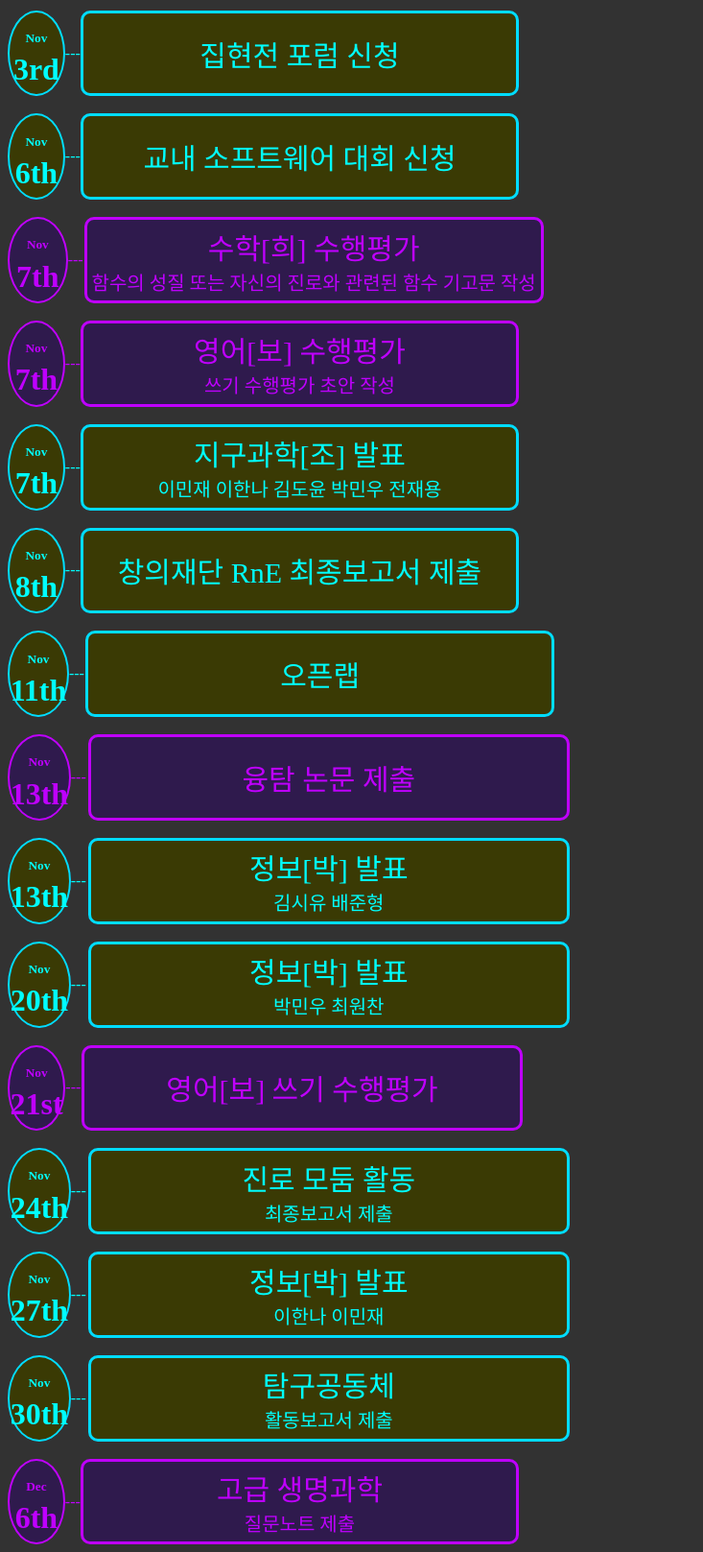
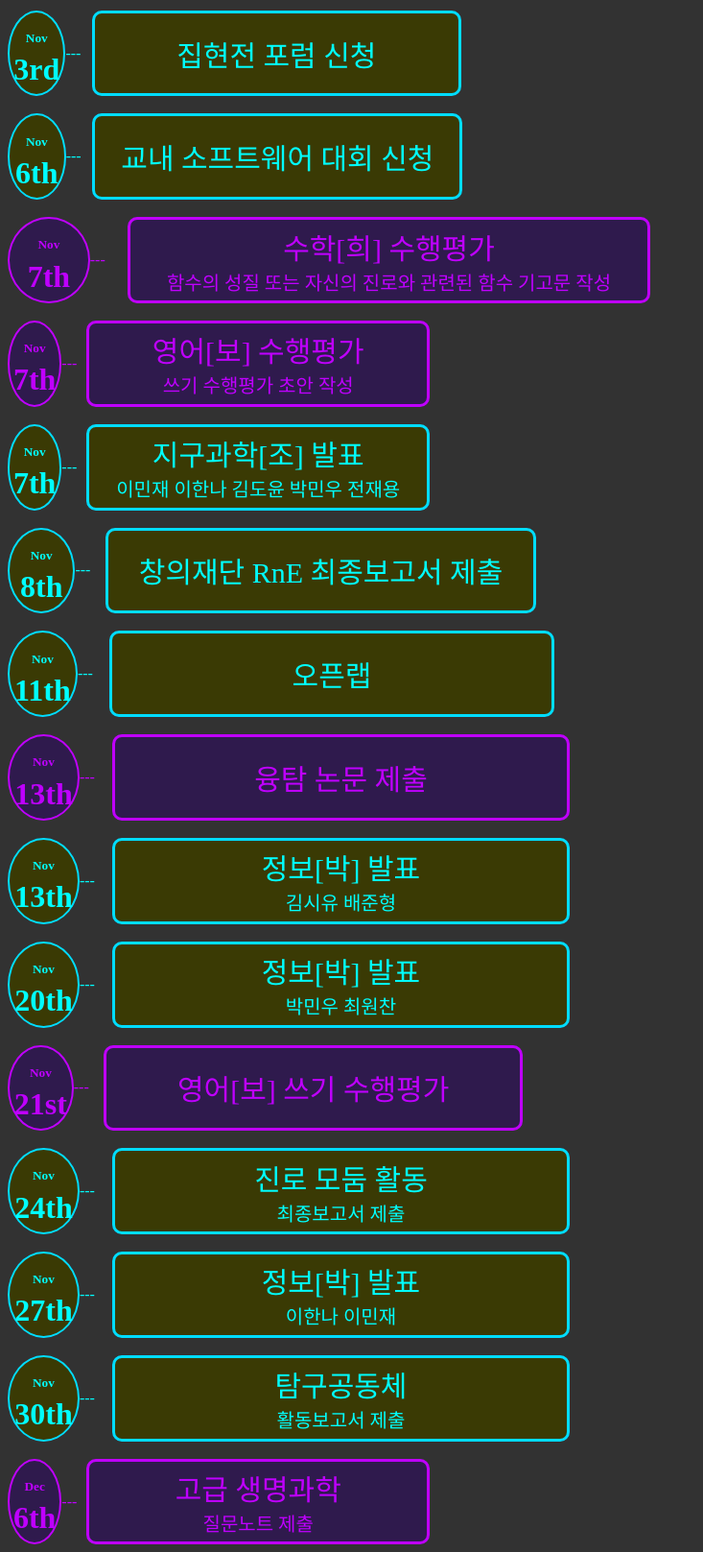
Before and after one commit to wonchan9181/class4_calender, a plain HTML site: page index.html in a window 1280 px wide. Shown: the part 776-2393 px from the top of the page at 96% size, without its empty margins (0-733 px from the left). Drawn offline with Linux system fonts and the light colour scheme.

Commit message:
Add files via upload

```diff
--- a/index.html
+++ b/index.html
@@ -12,139 +12,139 @@
     <div style="border-radius: 50%; text-align: center; background-color: rgba(58, 58, 4); border: 2px solid rgb(0, 221, 255); width: 11%; height: 70px; vertical-align: top; line-height: 10px; color: aqua; display: table-cell;">
         <h5>Oct</h5><h1>23rd</h1>
     </div>
-    <div style="display: table-cell; vertical-align: middle; color: aqua; width: 3%;">---</div>
-    <div style="background-color: rgba(58, 58, 4); display: table-cell; border-radius: 10px 10px 10px 10px/10px 10px 10px 10px;height: 70px; width: 84%; border: 3px solid rgb(0, 221, 255); color: aqua; vertical-align: middle; text-align: center; font-size: 40px;">출국</div>
+    <div style="display: table-cell; vertical-align: middle; color: aqua; width: 5%;">---</div>
+    <div style="background-color: rgba(58, 58, 4); display: table-cell; border-radius: 10px 10px 10px 10px/10px 10px 10px 10px;height: 70px; width: 70%; border: 3px solid rgb(0, 221, 255); color: aqua; vertical-align: middle; text-align: center; font-size: 40px;">출국</div>
 <br>
     <div style="border-radius: 50%; text-align: center; background-color: rgba(58, 58, 4); border: 2px solid rgb(0, 221, 255); width: 11%; height: 70px; vertical-align: top; line-height: 10px; color: aqua; display: table-cell;">
         <h5>Oct</h5><h1>31th</h1>
     </div>
-    <div style="display: table-cell; vertical-align: middle; color: aqua; width: 3%;">---</div>
-    <div style="background-color: rgba(58, 58, 4); display: table-cell; border-radius: 10px 10px 10px 10px/10px 10px 10px 10px;height: 70px; width: 84%; border: 3px solid rgb(0, 221, 255); color: aqua; vertical-align: middle; text-align: center; font-size: 40px;">귀국</div>
+    <div style="display: table-cell; vertical-align: middle; color: aqua; width: 5%;">---</div>
+    <div style="background-color: rgba(58, 58, 4); display: table-cell; border-radius: 10px 10px 10px 10px/10px 10px 10px 10px;height: 70px; width: 70%; border: 3px solid rgb(0, 221, 255); color: aqua; vertical-align: middle; text-align: center; font-size: 40px;">귀국</div>
 <br>
     <div style="border-radius: 50%; text-align: center; background-color: rgb(47, 26, 77); border: 2px solid rgb(191, 0, 255); width: 11%; height: 70px; vertical-align: top; line-height: 10px; color: rgb(191, 0, 255); display: table-cell;">
         <h5>Nov</h5><h1>1st</h1>
     </div>
-    <div style="display: table-cell; vertical-align: middle; color: rgb(191, 0, 255);width: 3%;">---</div>
-    <div style="background-color: rgb(47, 26, 77); display: table-cell; border-radius: 10px 10px 10px 10px/10px 10px 10px 10px;height: 70px; width: 84%; border: 3px solid rgb(191, 0, 255); color: rgb(191, 0, 255); vertical-align: middle; text-align: center; font-size: 30px;">국어 수행평가<br><div style="font-size: 20px;">노래 가사 문학적으로 해석하기</div></div>
+    <div style="display: table-cell; vertical-align: middle; color: rgb(191, 0, 255);width: 5%;">---</div>
+    <div style="background-color: rgb(47, 26, 77); display: table-cell; border-radius: 10px 10px 10px 10px/10px 10px 10px 10px;height: 70px; width: 70%; border: 3px solid rgb(191, 0, 255); color: rgb(191, 0, 255); vertical-align: middle; text-align: center; font-size: 30px;">국어 수행평가<br><div style="font-size: 20px;">노래 가사 문학적으로 해석하기</div></div>
 <br>
     <div style="border-radius: 50%; text-align: center; background-color: rgba(58, 58, 4); border: 2px solid rgb(0, 221, 255); width: 11%; height: 70px; vertical-align: top; line-height: 10px; color: aqua; display: table-cell;">
         <h5>Nov</h5><h1>1st</h1>
     </div>
-    <div style="display: table-cell; vertical-align: middle; color: aqua; width: 3%;">---</div>
-    <div style="background-color: rgba(58, 58, 4); display: table-cell; border-radius: 10px 10px 10px 10px/10px 10px 10px 10px;height: 70px; width: 84%; border: 3px solid rgb(0, 221, 255); color: aqua; vertical-align: middle; text-align: center; font-size: 30px;">진로 신문 기사 발표</div>
+    <div style="display: table-cell; vertical-align: middle; color: aqua; width: 5%;">---</div>
+    <div style="background-color: rgba(58, 58, 4); display: table-cell; border-radius: 10px 10px 10px 10px/10px 10px 10px 10px;height: 70px; width: 70%; border: 3px solid rgb(0, 221, 255); color: aqua; vertical-align: middle; text-align: center; font-size: 30px;">진로 신문 기사 발표</div>
 <br>
     <div style="border-radius: 50%; text-align: center; background-color: rgb(47, 26, 77); border: 2px solid rgb(191, 0, 255); width: 11%; height: 70px; vertical-align: top; line-height: 10px; color: rgb(191, 0, 255); display: table-cell;">
         <h5>Nov</h5><h1>2nd</h1>
     </div>
-    <div style="display: table-cell; vertical-align: middle; color: rgb(191, 0, 255);width: 3%;">---</div>
-    <div style="background-color: rgb(47, 26, 77); display: table-cell; border-radius: 10px 10px 10px 10px/10px 10px 10px 10px;height: 70px; width: 84%; border: 3px solid rgb(191, 0, 255); color: rgb(191, 0, 255); vertical-align: middle; text-align: center; font-size: 30px;">수학[영] 수행평가<br><div style="font-size: 20px;">실생활에 사용되는 여러가지 함수 발표</div></div>
+    <div style="display: table-cell; vertical-align: middle; color: rgb(191, 0, 255);width: 5%;">---</div>
+    <div style="background-color: rgb(47, 26, 77); display: table-cell; border-radius: 10px 10px 10px 10px/10px 10px 10px 10px;height: 70px; width: 70%; border: 3px solid rgb(191, 0, 255); color: rgb(191, 0, 255); vertical-align: middle; text-align: center; font-size: 30px;">수학[영] 수행평가<br><div style="font-size: 20px;">실생활에 사용되는 여러가지 함수 발표</div></div>
 <br>
     <div style="border-radius: 50%; text-align: center; background-color: rgb(47, 26, 77); border: 2px solid rgb(191, 0, 255); width: 11%; height: 70px; vertical-align: top; line-height: 10px; color: rgb(191, 0, 255); display: table-cell;">
         <h5>Nov</h5><h1>3rd</h1>
     </div>
-    <div style="display: table-cell; vertical-align: middle; color: rgb(191, 0, 255);width: 3%;">---</div>
-    <div style="background-color: rgb(47, 26, 77); display: table-cell; border-radius: 10px 10px 10px 10px/10px 10px 10px 10px;height: 70px; width: 84%; border: 3px solid rgb(191, 0, 255); color: rgb(191, 0, 255); vertical-align: middle; text-align: center; font-size: 30px;">수학[소] 수행평가<br><div style="font-size: 20px;">실생활에 사용되는 여러가지 수열 발표</div></div>
+    <div style="display: table-cell; vertical-align: middle; color: rgb(191, 0, 255);width: 5%;">---</div>
+    <div style="background-color: rgb(47, 26, 77); display: table-cell; border-radius: 10px 10px 10px 10px/10px 10px 10px 10px;height: 70px; width: 70%; border: 3px solid rgb(191, 0, 255); color: rgb(191, 0, 255); vertical-align: middle; text-align: center; font-size: 30px;">수학[소] 수행평가<br><div style="font-size: 20px;">실생활에 사용되는 여러가지 수열 발표</div></div>
 <br>
     <div style="border-radius: 50%; text-align: center; background-color: rgba(58, 58, 4); border: 2px solid rgb(0, 221, 255); width: 11%; height: 70px; vertical-align: top; line-height: 10px; color: aqua; display: table-cell;">
         <h5>Nov</h5><h1>3rd</h1>
     </div>
-    <div style="display: table-cell; vertical-align: middle; color: aqua; width: 3%;">---</div>
-    <div style="background-color: rgba(58, 58, 4); display: table-cell; border-radius: 10px 10px 10px 10px/10px 10px 10px 10px;height: 70px; width: 84%; border: 3px solid rgb(0, 221, 255); color: aqua; vertical-align: middle; text-align: center; font-size: 30px;">집현전 포럼 신청</div>
+    <div style="display: table-cell; vertical-align: middle; color: aqua; width: 5%;">---</div>
+    <div style="background-color: rgba(58, 58, 4); display: table-cell; border-radius: 10px 10px 10px 10px/10px 10px 10px 10px;height: 70px; width: 70%; border: 3px solid rgb(0, 221, 255); color: aqua; vertical-align: middle; text-align: center; font-size: 30px;">집현전 포럼 신청</div>
 <br>
     <div style="border-radius: 50%; text-align: center; background-color: rgba(58, 58, 4); border: 2px solid rgb(0, 221, 255); width: 11%; height: 70px; vertical-align: top; line-height: 10px; color: aqua; display: table-cell;">
         <h5>Nov</h5><h1>6th</h1>
     </div>
-    <div style="display: table-cell; vertical-align: middle; color: aqua; width: 3%;">---</div>
-    <div style="background-color: rgba(58, 58, 4); display: table-cell; border-radius: 10px 10px 10px 10px/10px 10px 10px 10px;height: 70px; width: 84%; border: 3px solid rgb(0, 221, 255); color: aqua; vertical-align: middle; text-align: center; font-size: 30px;">교내 소프트웨어 대회 신청</div>
+    <div style="display: table-cell; vertical-align: middle; color: aqua; width: 5%;">---</div>
+    <div style="background-color: rgba(58, 58, 4); display: table-cell; border-radius: 10px 10px 10px 10px/10px 10px 10px 10px;height: 70px; width: 70%; border: 3px solid rgb(0, 221, 255); color: aqua; vertical-align: middle; text-align: center; font-size: 30px;">교내 소프트웨어 대회 신청</div>
 
 <br>
     <div style="border-radius: 50%; text-align: center; background-color: rgb(47, 26, 77); border: 2px solid rgb(191, 0, 255); width: 11%; height: 70px; vertical-align: top; line-height: 10px; color: rgb(191, 0, 255); display: table-cell;">
         <h5>Nov</h5><h1>7th</h1>
     </div>
-    <div style="display: table-cell; vertical-align: middle; color: rgb(191, 0, 255);width: 3%;">---</div>
-    <div style="background-color: rgb(47, 26, 77); display: table-cell; border-radius: 10px 10px 10px 10px/10px 10px 10px 10px;height: 70px; width: 84%; border: 3px solid rgb(191, 0, 255); color: rgb(191, 0, 255); vertical-align: middle; text-align: center; font-size: 30px;">수학[희] 수행평가<br><div style="font-size: 20px;">함수의 성질 또는 자신의 진로와 관련된 함수 기고문 작성</div></div>
+    <div style="display: table-cell; vertical-align: middle; color: rgb(191, 0, 255);width: 5%;">---</div>
+    <div style="background-color: rgb(47, 26, 77); display: table-cell; border-radius: 10px 10px 10px 10px/10px 10px 10px 10px;height: 70px; width: 70%; border: 3px solid rgb(191, 0, 255); color: rgb(191, 0, 255); vertical-align: middle; text-align: center; font-size: 30px;">수학[희] 수행평가<br><div style="font-size: 20px;">함수의 성질 또는 자신의 진로와 관련된 함수 기고문 작성</div></div>
 
 <br>
     <div style="border-radius: 50%; text-align: center; background-color: rgb(47, 26, 77); border: 2px solid rgb(191, 0, 255); width: 11%; height: 70px; vertical-align: top; line-height: 10px; color: rgb(191, 0, 255); display: table-cell;">
         <h5>Nov</h5><h1>7th</h1>
     </div>
-    <div style="display: table-cell; vertical-align: middle; color: rgb(191, 0, 255);width: 3%;">---</div>
-    <div style="background-color: rgb(47, 26, 77); display: table-cell; border-radius: 10px 10px 10px 10px/10px 10px 10px 10px;height: 70px; width: 84%; border: 3px solid rgb(191, 0, 255); color: rgb(191, 0, 255); vertical-align: middle; text-align: center; font-size: 30px;">영어[보] 수행평가<br><div style="font-size: 20px;">쓰기 수행평가 초안 작성</div></div>
+    <div style="display: table-cell; vertical-align: middle; color: rgb(191, 0, 255);width: 5%;">---</div>
+    <div style="background-color: rgb(47, 26, 77); display: table-cell; border-radius: 10px 10px 10px 10px/10px 10px 10px 10px;height: 70px; width: 70%; border: 3px solid rgb(191, 0, 255); color: rgb(191, 0, 255); vertical-align: middle; text-align: center; font-size: 30px;">영어[보] 수행평가<br><div style="font-size: 20px;">쓰기 수행평가 초안 작성</div></div>
 
 <br>
     <div style="border-radius: 50%; text-align: center; background-color: rgba(58, 58, 4); border: 2px solid rgb(0, 221, 255); width: 11%; height: 70px; vertical-align: top; line-height: 10px; color: aqua; display: table-cell;">
         <h5>Nov</h5><h1>7th</h1>
     </div>
-    <div style="display: table-cell; vertical-align: middle; color: aqua; width: 3%;">---</div>
-    <div style="background-color: rgba(58, 58, 4); display: table-cell; border-radius: 10px 10px 10px 10px/10px 10px 10px 10px;height: 70px; width: 84%; border: 3px solid rgb(0, 221, 255); color: aqua; vertical-align: middle; text-align: center; font-size: 30px;">지구과학[조] 발표<br><div style="font-size: 20px;">이민재 이한나 김도윤 박민우 전재용</div></div>
+    <div style="display: table-cell; vertical-align: middle; color: aqua; width: 5%;">---</div>
+    <div style="background-color: rgba(58, 58, 4); display: table-cell; border-radius: 10px 10px 10px 10px/10px 10px 10px 10px;height: 70px; width: 70%; border: 3px solid rgb(0, 221, 255); color: aqua; vertical-align: middle; text-align: center; font-size: 30px;">지구과학[조] 발표<br><div style="font-size: 20px;">이민재 이한나 김도윤 박민우 전재용</div></div>
 
 <br>
     <div style="border-radius: 50%; text-align: center; background-color: rgba(58, 58, 4); border: 2px solid rgb(0, 221, 255); width: 11%; height: 70px; vertical-align: top; line-height: 10px; color: aqua; display: table-cell;">
         <h5>Nov</h5><h1>8th</h1>
     </div>
-    <div style="display: table-cell; vertical-align: middle; color: aqua; width: 3%;">---</div>
-    <div style="background-color: rgba(58, 58, 4); display: table-cell; border-radius: 10px 10px 10px 10px/10px 10px 10px 10px;height: 70px; width: 84%; border: 3px solid rgb(0, 221, 255); color: aqua; vertical-align: middle; text-align: center; font-size: 30px;">창의재단 RnE 최종보고서 제출</div></div>
+    <div style="display: table-cell; vertical-align: middle; color: aqua; width: 5%;">---</div>
+    <div style="background-color: rgba(58, 58, 4); display: table-cell; border-radius: 10px 10px 10px 10px/10px 10px 10px 10px;height: 70px; width: 70%; border: 3px solid rgb(0, 221, 255); color: aqua; vertical-align: middle; text-align: center; font-size: 30px;">창의재단 RnE 최종보고서 제출</div></div>
 <br>
     <div style="border-radius: 50%; text-align: center; background-color: rgba(58, 58, 4); border: 2px solid rgb(0, 221, 255); width: 11%; height: 70px; vertical-align: top; line-height: 10px; color: aqua; display: table-cell;">
         <h5>Nov</h5><h1>11th</h1>
     </div>
-    <div style="display: table-cell; vertical-align: middle; color: aqua; width: 3%;">---</div>
-    <div style="background-color: rgba(58, 58, 4); display: table-cell; border-radius: 10px 10px 10px 10px/10px 10px 10px 10px;height: 70px; width: 84%; border: 3px solid rgb(0, 221, 255); color: aqua; vertical-align: middle; text-align: center; font-size: 30px;">오픈랩</div></div>
+    <div style="display: table-cell; vertical-align: middle; color: aqua; width: 5%;">---</div>
+    <div style="background-color: rgba(58, 58, 4); display: table-cell; border-radius: 10px 10px 10px 10px/10px 10px 10px 10px;height: 70px; width: 70%; border: 3px solid rgb(0, 221, 255); color: aqua; vertical-align: middle; text-align: center; font-size: 30px;">오픈랩</div></div>
     <br>
     <div style="border-radius: 50%; text-align: center; background-color: rgb(47, 26, 77); border: 2px solid rgb(191, 0, 255); width: 11%; height: 70px; vertical-align: top; line-height: 10px; color: rgb(191, 0, 255); display: table-cell;">
         <h5>Nov</h5><h1>13th</h1>
     </div>
-    <div style="display: table-cell; vertical-align: middle; color: rgb(191, 0, 255);width: 3%;">---</div>
-    <div style="background-color: rgb(47, 26, 77); display: table-cell; border-radius: 10px 10px 10px 10px/10px 10px 10px 10px;height: 70px; width: 84%; border: 3px solid rgb(191, 0, 255); color: rgb(191, 0, 255); vertical-align: middle; text-align: center; font-size: 30px;">융탐 논문 제출</div></div>
+    <div style="display: table-cell; vertical-align: middle; color: rgb(191, 0, 255);width: 5%;">---</div>
+    <div style="background-color: rgb(47, 26, 77); display: table-cell; border-radius: 10px 10px 10px 10px/10px 10px 10px 10px;height: 70px; width: 70%; border: 3px solid rgb(191, 0, 255); color: rgb(191, 0, 255); vertical-align: middle; text-align: center; font-size: 30px;">융탐 논문 제출</div></div>
 
 <br>
     <div style="border-radius: 50%; text-align: center; background-color: rgba(58, 58, 4); border: 2px solid rgb(0, 221, 255); width: 11%; height: 70px; vertical-align: top; line-height: 10px; color: aqua; display: table-cell;">
         <h5>Nov</h5><h1>13th</h1>
     </div>
-    <div style="display: table-cell; vertical-align: middle; color: aqua; width: 3%;">---</div>
-    <div style="background-color: rgba(58, 58, 4); display: table-cell; border-radius: 10px 10px 10px 10px/10px 10px 10px 10px;height: 70px; width: 84%; border: 3px solid rgb(0, 221, 255); color: aqua; vertical-align: middle; text-align: center; font-size: 30px;">정보[박] 발표<br><div style="font-size: 20px;">김시유 배준형</div></div>
+    <div style="display: table-cell; vertical-align: middle; color: aqua; width: 5%;">---</div>
+    <div style="background-color: rgba(58, 58, 4); display: table-cell; border-radius: 10px 10px 10px 10px/10px 10px 10px 10px;height: 70px; width: 70%; border: 3px solid rgb(0, 221, 255); color: aqua; vertical-align: middle; text-align: center; font-size: 30px;">정보[박] 발표<br><div style="font-size: 20px;">김시유 배준형</div></div>
 
 <br>
     <div style="border-radius: 50%; text-align: center; background-color: rgba(58, 58, 4); border: 2px solid rgb(0, 221, 255); width: 11%; height: 70px; vertical-align: top; line-height: 10px; color: aqua; display: table-cell;">
         <h5>Nov</h5><h1>20th</h1>
     </div>
-    <div style="display: table-cell; vertical-align: middle; color: aqua; width: 3%;">---</div>
-    <div style="background-color: rgba(58, 58, 4); display: table-cell; border-radius: 10px 10px 10px 10px/10px 10px 10px 10px;height: 70px; width: 84%; border: 3px solid rgb(0, 221, 255); color: aqua; vertical-align: middle; text-align: center; font-size: 30px;">정보[박] 발표<br><div style="font-size: 20px;">박민우 최원찬</div></div>
+    <div style="display: table-cell; vertical-align: middle; color: aqua; width: 5%;">---</div>
+    <div style="background-color: rgba(58, 58, 4); display: table-cell; border-radius: 10px 10px 10px 10px/10px 10px 10px 10px;height: 70px; width: 70%; border: 3px solid rgb(0, 221, 255); color: aqua; vertical-align: middle; text-align: center; font-size: 30px;">정보[박] 발표<br><div style="font-size: 20px;">박민우 최원찬</div></div>
 
 <br>
     <div style="border-radius: 50%; text-align: center; background-color: rgb(47, 26, 77); border: 2px solid rgb(191, 0, 255); width: 11%; height: 70px; vertical-align: top; line-height: 10px; color: rgb(191, 0, 255); display: table-cell;">
         <h5>Nov</h5><h1>21st</h1>
     </div>
-    <div style="display: table-cell; vertical-align: middle; color: rgb(191, 0, 255);width: 3%;">---</div>
-    <div style="background-color: rgb(47, 26, 77); display: table-cell; border-radius: 10px 10px 10px 10px/10px 10px 10px 10px;height: 70px; width: 84%; border: 3px solid rgb(191, 0, 255); color: rgb(191, 0, 255); vertical-align: middle; text-align: center; font-size: 30px;">영어[보] 쓰기 수행평가</div>
+    <div style="display: table-cell; vertical-align: middle; color: rgb(191, 0, 255);width: 5%;">---</div>
+    <div style="background-color: rgb(47, 26, 77); display: table-cell; border-radius: 10px 10px 10px 10px/10px 10px 10px 10px;height: 70px; width: 70%; border: 3px solid rgb(191, 0, 255); color: rgb(191, 0, 255); vertical-align: middle; text-align: center; font-size: 30px;">영어[보] 쓰기 수행평가</div>
 
 <br>
     <div style="border-radius: 50%; text-align: center; background-color: rgba(58, 58, 4); border: 2px solid rgb(0, 221, 255); width: 11%; height: 70px; vertical-align: top; line-height: 10px; color: aqua; display: table-cell;">
         <h5>Nov</h5><h1>24th</h1>
     </div>
-    <div style="display: table-cell; vertical-align: middle; color: aqua; width: 3%;">---</div>
-    <div style="background-color: rgba(58, 58, 4); display: table-cell; border-radius: 10px 10px 10px 10px/10px 10px 10px 10px;height: 70px; width: 84%; border: 3px solid rgb(0, 221, 255); color: aqua; vertical-align: middle; text-align: center; font-size: 30px;">진로 모둠 활동<br><div style="font-size: 20px;">최종보고서 제출</div></div>
+    <div style="display: table-cell; vertical-align: middle; color: aqua; width: 5%;">---</div>
+    <div style="background-color: rgba(58, 58, 4); display: table-cell; border-radius: 10px 10px 10px 10px/10px 10px 10px 10px;height: 70px; width: 70%; border: 3px solid rgb(0, 221, 255); color: aqua; vertical-align: middle; text-align: center; font-size: 30px;">진로 모둠 활동<br><div style="font-size: 20px;">최종보고서 제출</div></div>
 
 
 <br>
     <div style="border-radius: 50%; text-align: center; background-color: rgba(58, 58, 4); border: 2px solid rgb(0, 221, 255); width: 11%; height: 70px; vertical-align: top; line-height: 10px; color: aqua; display: table-cell;">
         <h5>Nov</h5><h1>27th</h1>
     </div>
-    <div style="display: table-cell; vertical-align: middle; color: aqua; width: 3%;">---</div>
-    <div style="background-color: rgba(58, 58, 4); display: table-cell; border-radius: 10px 10px 10px 10px/10px 10px 10px 10px;height: 70px; width: 84%; border: 3px solid rgb(0, 221, 255); color: aqua; vertical-align: middle; text-align: center; font-size: 30px;">정보[박] 발표<br><div style="font-size: 20px;">이한나 이민재</div></div>
+    <div style="display: table-cell; vertical-align: middle; color: aqua; width: 5%;">---</div>
+    <div style="background-color: rgba(58, 58, 4); display: table-cell; border-radius: 10px 10px 10px 10px/10px 10px 10px 10px;height: 70px; width: 70%; border: 3px solid rgb(0, 221, 255); color: aqua; vertical-align: middle; text-align: center; font-size: 30px;">정보[박] 발표<br><div style="font-size: 20px;">이한나 이민재</div></div>
 <br>
     <div style="border-radius: 50%; text-align: center; background-color: rgba(58, 58, 4); border: 2px solid rgb(0, 221, 255); width: 11%; height: 70px; vertical-align: top; line-height: 10px; color: aqua; display: table-cell;">
         <h5>Nov</h5><h1>30th</h1>
     </div>
-    <div style="display: table-cell; vertical-align: middle; color: aqua; width: 3%;">---</div>
-    <div style="background-color: rgba(58, 58, 4); display: table-cell; border-radius: 10px 10px 10px 10px/10px 10px 10px 10px;height: 70px; width: 84%; border: 3px solid rgb(0, 221, 255); color: aqua; vertical-align: middle; text-align: center; font-size: 30px;">탐구공동체<br><div style="font-size: 20px;">활동보고서 제출</div></div>
+    <div style="display: table-cell; vertical-align: middle; color: aqua; width: 5%;">---</div>
+    <div style="background-color: rgba(58, 58, 4); display: table-cell; border-radius: 10px 10px 10px 10px/10px 10px 10px 10px;height: 70px; width: 70%; border: 3px solid rgb(0, 221, 255); color: aqua; vertical-align: middle; text-align: center; font-size: 30px;">탐구공동체<br><div style="font-size: 20px;">활동보고서 제출</div></div>
 
 <br>
     <div style="border-radius: 50%; text-align: center; background-color: rgb(47, 26, 77); border: 2px solid rgb(191, 0, 255); width: 11%; height: 70px; vertical-align: top; line-height: 10px; color: rgb(191, 0, 255); display: table-cell;">
         <h5>Dec</h5><h1>6th</h1>
     </div>
-    <div style="display: table-cell; vertical-align: middle; color: rgb(191, 0, 255);width: 3%;">---</div>
-    <div style="background-color: rgb(47, 26, 77); display: table-cell; border-radius: 10px 10px 10px 10px/10px 10px 10px 10px;height: 70px; width: 84%; border: 3px solid rgb(191, 0, 255); color: rgb(191, 0, 255); vertical-align: middle; text-align: center; font-size: 30px;">고급 생명과학<br><div style="font-size: 20px;">질문노트 제출</div></div>
+    <div style="display: table-cell; vertical-align: middle; color: rgb(191, 0, 255);width: 5%;">---</div>
+    <div style="background-color: rgb(47, 26, 77); display: table-cell; border-radius: 10px 10px 10px 10px/10px 10px 10px 10px;height: 70px; width: 70%; border: 3px solid rgb(191, 0, 255); color: rgb(191, 0, 255); vertical-align: middle; text-align: center; font-size: 30px;">고급 생명과학<br><div style="font-size: 20px;">질문노트 제출</div></div>
 
 
 
```
